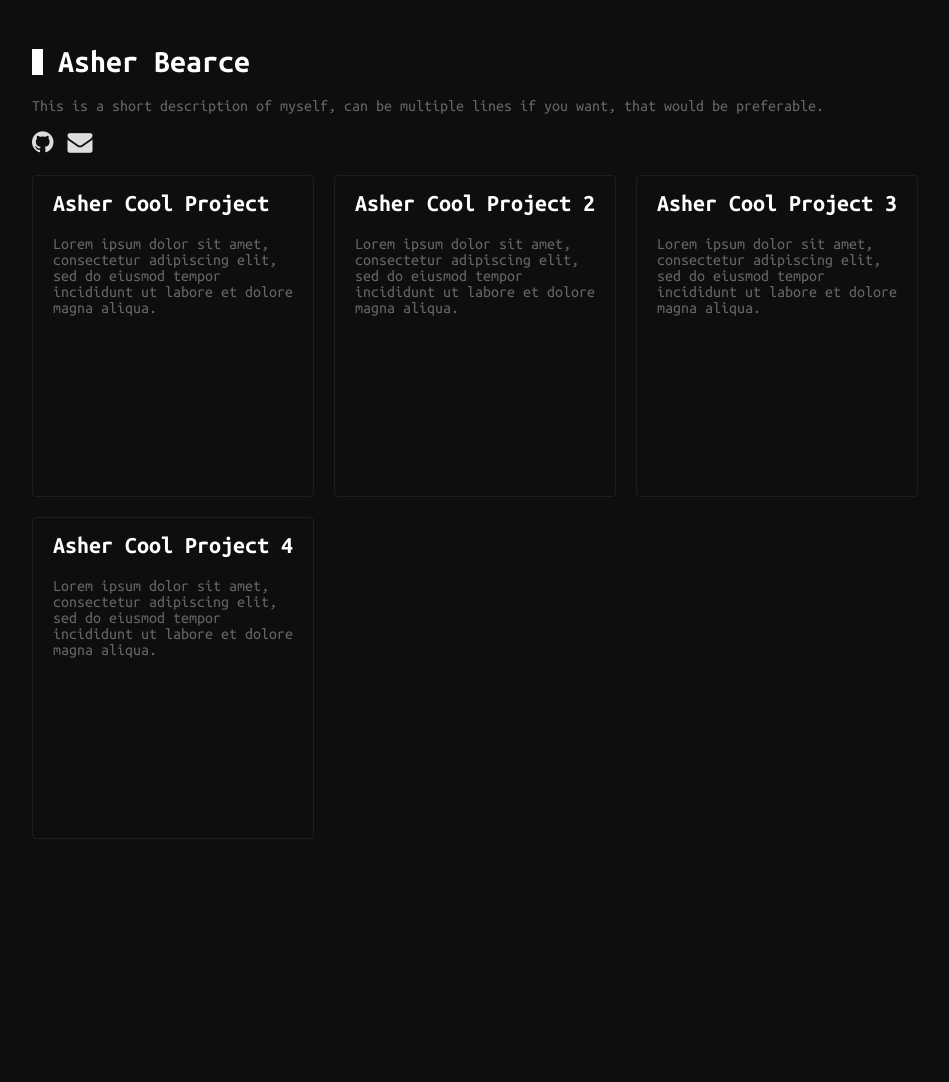
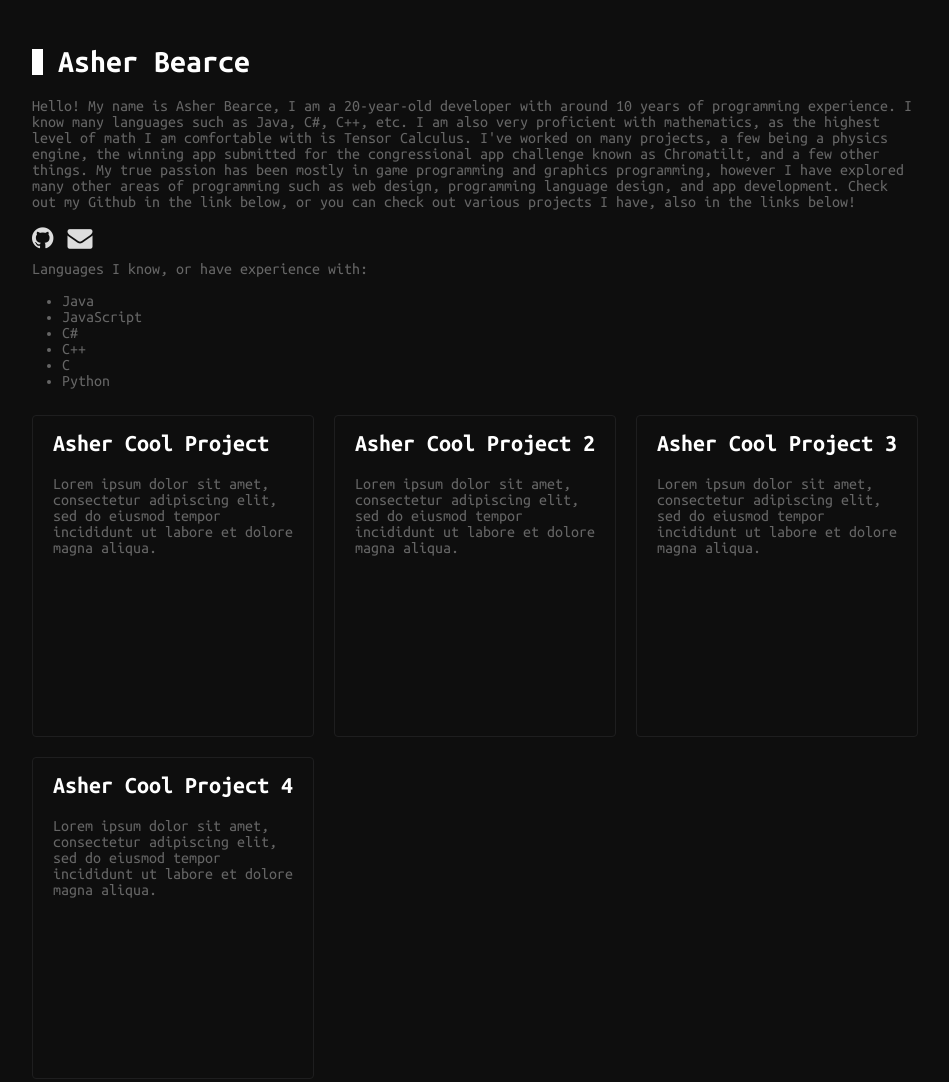
Before and after one commit to AsherBearce/AsherBearce.github.io, a plain HTML site: page index.html in a window 1280 px wide. Shown: the whole page, without its empty margins (165-1114 px from the left). Before the commit the page ends 849 px from the top, so only its background shows below. Drawn offline with Linux system fonts and the light colour scheme.

Commit message:
Revised index.html

```diff
--- a/css/main.css
+++ b/css/main.css
@@ -36,6 +36,15 @@ img {
     user-select: none;
     border-radius: 3px;
     width: 80%;
+}
+
+.Languages{
+    font-family: 'Ubuntu Mono', monospace;
+    color: var(--para);
+}
+
+.Languages p{
+    margin: 10px;
 }
 
 ::selection {
--- a/index.html
+++ b/index.html
@@ -19,7 +19,15 @@
             <div class="row">
                 <span class="blinker"></span><h1>Asher Bearce</h1>
             </div>
-            <p>This is a short description of myself, can be multiple lines if you want, that would be preferable.</p>
+            <p>
+                Hello! My name is Asher Bearce, I am a 20-year-old developer with around 10 years of programming experience.
+                I know many languages such as Java, C#, C++, etc. I am also very proficient with mathematics, as the highest
+                level of math I am comfortable with is Tensor Calculus. I've worked on many projects, a few being a physics engine,
+                the winning app submitted for the congressional app challenge known as Chromatilt, and a few other things.
+                My true passion has been mostly in game programming and graphics programming, however I have explored many other
+                areas of programming such as web design, programming language design, and app development. Check out my Github in
+                the link below, or you can check out various projects I have, also in the links below!
+            </p>
             <div class="quick-links">
                 <a href="https://github.com/AsherBearce">
                     <i class="fa fa-github" aria-hidden="true"></i>
@@ -29,6 +37,17 @@
                 </a>
             </div>
         </div>
+        <div class="Languages">
+            <p>Languages I know, or have experience with:</p>
+            <ul>
+                <li>Java</li>
+                <li>JavaScript</li>
+                <li>C#</li>
+                <li>C++</li>
+                <li>C</li>
+                <li>Python</li>
+            </ul>
+        </div>
         <div class="projects row">
 
         </div>
```
